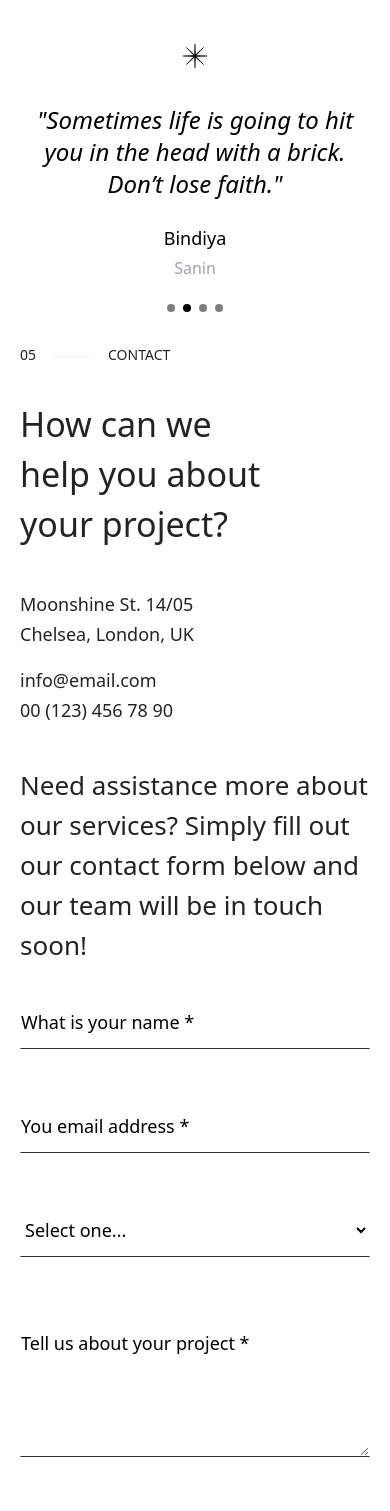
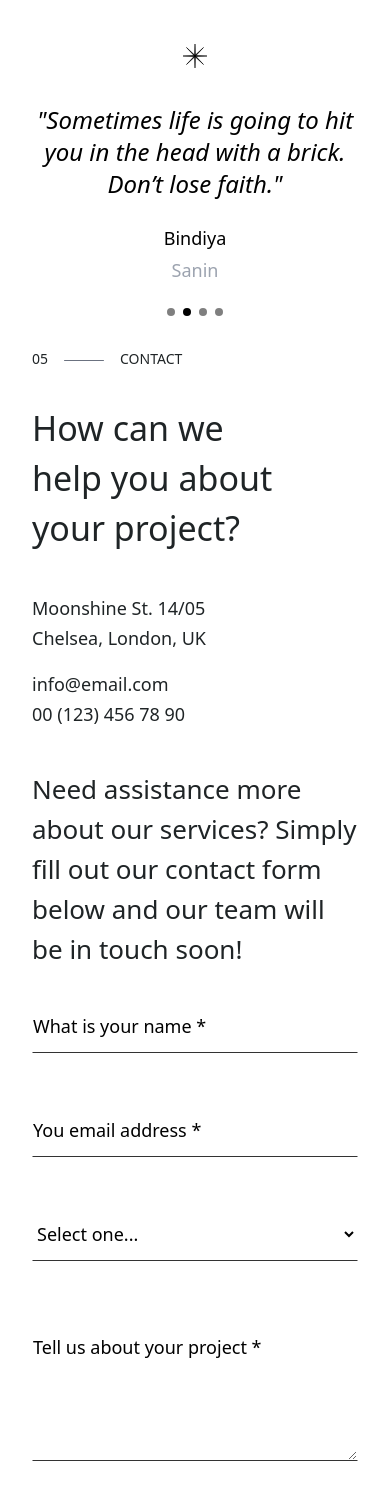
Before and after one commit to maliknajeeb113/coaching, a React (Vite) app: page / in a window 390 px wide. Shown: the top 1511 px of the page. Built offline with nearby package versions, Linux system fonts and the light colour scheme.

Commit message:
add: contact changes for PR

```diff
--- a/src/Components/Contact.jsx
+++ b/src/Components/Contact.jsx
@@ -9,35 +9,34 @@ export const Contact = () => {
     handleSubmit,
     watch,
     formState: { errors },
-  } = useForm()
+  } = useForm();
 
   const onSubmit = (formData) => {
     setIsSubmitted(true);
     try {
       window.location.href = `mailto:${formData.email}?subject=${formData.select}&body=Hi, my name is ${formData.name}. ${formData.message}`;
       setIsSuccess(true);
-    }
-    catch(err) {
+    } catch (err) {
       setIsSuccess(false);
       document.getElementById("demo").innerHTML = err.message;
     }
   };
 
   return (
-    <div className="flex flex-wrap lg:flex-nowrap gap-10 px-5 xs:px-8 text-[#1F2426] h-[90vh]">
+    <div className="flex flex-wrap lg:flex-nowrap gap-10 px-8 text-[#1F2426] h-[90vh]">
       <div className="pr-20">
         <ul className="flex gap-4 text-[14px] md:text-[15px] mb-[30px] uppercase">
           <li>05</li>
-          <li><hr className="w-10 h-[1px] bg-gray-100 border-0 rounded my-3 dark:bg-gray-700"/></li>
+          <li>
+            <hr className="w-10 h-[1px] border-0 rounded my-3 bg-gray-500" />
+          </li>
           <li>Contact</li>
         </ul>
         <h2 className="leading-[50px] mb-[40px] text-[34px] md:text-[40px]">
           How can we help you about your project?
         </h2>
         <div className="flex flex-col gap-4 max-w-48 text-lg leading-[30px] font-thin">
-          <div>
-            Moonshine St. 14/05 Chelsea, London, UK
-          </div>
+          <div>Moonshine St. 14/05 Chelsea, London, UK</div>
           <div>
             <a href="mailto:#">info@email.com</a>
             <div>00 (123) 456 78 90</div>
@@ -50,7 +49,8 @@ export const Contact = () => {
           form below and our team will be in touch soon!
         </p>
         <div className="mb-[30px]">
-        {isSubmitted == false && <form
+          {!isSubmitted && (
+            <form
               id="email-form"
               name="email-form"
               className=""
@@ -81,9 +81,7 @@ export const Contact = () => {
                     {...register("email")}
                   />
                 </div>
-              <div
-                className="col-span-2"
-              >
+                <div className="col-span-2">
                   <select
                     id="field-2"
                     name="field-2"
@@ -113,23 +111,25 @@ export const Contact = () => {
                 <input
                   type="submit"
                   data-wait="Please wait..."
-                className="border border-[#333333] bg-transparent text-[#000000] tracking-[.03rem] uppercase rounded-[10px] px-[20px] pt-[12px] pb-[11px] text-[14px] font-medium leading-[26px] hover:cursor-pointer transform active:scale-75 transition-transform"
+                  className="border border-[#333333] bg-transparent text-[#000000] tracking-[.03rem] uppercase rounded-[10px] px-[20px] pt-[12px] pb-[11px] text-[14px] font-medium leading-[26px] hover:cursor-pointer transform active:scale-90 transition-transform"
                   value="Submit"
                 />
               </div>
-          </form>}
-          {isSubmitted == true && isSuccess == true && <div
+            </form>
+          )}
+          {isSubmitted && isSuccess && (
+            <div
               className="font-extralight mb-5"
               aria-label="Email Form success"
             >
               <div>Thank you! Your submission has been received!</div>
-          </div>}
-          {isSubmitted == true && isSuccess == false && <div
-            className="font-extralight"
-            aria-label="Email Form failure"
-          >
+            </div>
+          )}
+          {isSubmitted == true && isSuccess == false && (
+            <div className="font-extralight" aria-label="Email Form failure">
               <div>Oops! Something went wrong while submitting the form.</div>
-          </div>}
+            </div>
+          )}
         </div>
       </div>
     </div>
--- a/src/components/Testimonial.jsx
+++ b/src/components/Testimonial.jsx
@@ -34,13 +34,16 @@ const Testimonial = () => {
             <div className="flex h-12 w-12 justify-center items-center">
               <img src={snow} alt="Snowflake Icon" className="object-contain" />
             </div>
-            <h1 className="text-2xl md:text-4xl italic text-center">"{value.quote}"</h1>
+            <h1 className="text-2xl md:text-4xl italic text-center">
+              "{value.quote}"
+            </h1>
 
             <div className="flex gap-1 flex-col items-center justify-center">
               <h2 className="text-lg md:text-xl">{value.name}</h2>
-              <h3 className="md:text-lg text-gray-400">{value.kaam}</h3>
+              <h3 className="text-lg md:text-xl font-thin text-gray-400">
+                {value.kaam}
+              </h3>
             </div>
-
           </div>
         ))}
       </div>
```
Lines whose indentation alone changed are shown as unchanged.
